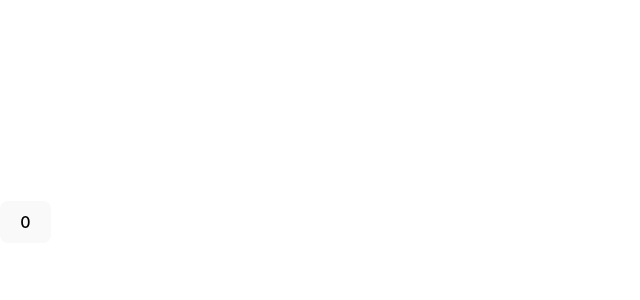
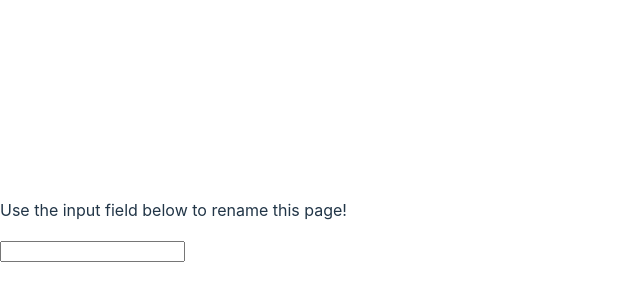
Before and after one commit to MethanBlun/codecademy_react, a React (Vite) app in the folder codecademy_react/: page / in a window 1280 px wide. Shown: the part 178-478 px from the top of the page, without its empty margins (0-640 px from the left). Built offline with nearby package versions, Linux system fonts and the light colour scheme.

Commit message:
update title with useEffect hook

```diff
--- a/codecademy_react/src/App.jsx
+++ b/codecademy_react/src/App.jsx
@@ -1,27 +1,25 @@
 import React, { useEffect, useState } from "react";
 
-function Testfunction() {
-  const [count, setCount] = useState(0);
+function PageTitle() {
+  const [name, setName] = useState('');
 
   useEffect(() => {
-    document.title = "New Title";
-    return () => {
-      document.title = "Previous Title";
-    };
-  }, [count]);
+    document.title = `Hi, ${name}`;
+    console.log('i am executed :')
+  },[]);
 
   return (
-    <div >
-      <button onClick={() => setCount(prev => prev + 1)}>{count}</button>
+    <div>
+      <p>Use the input field below to rename this page!</p>
+      <input onChange={({target}) => setName(target.value)} value={name} type='text' />
     </div>
-
   );
 }
 
 function App() {
   return (
     <>
-      <Testfunction />
+< PageTitle/>
     </>
   );
 }
```
